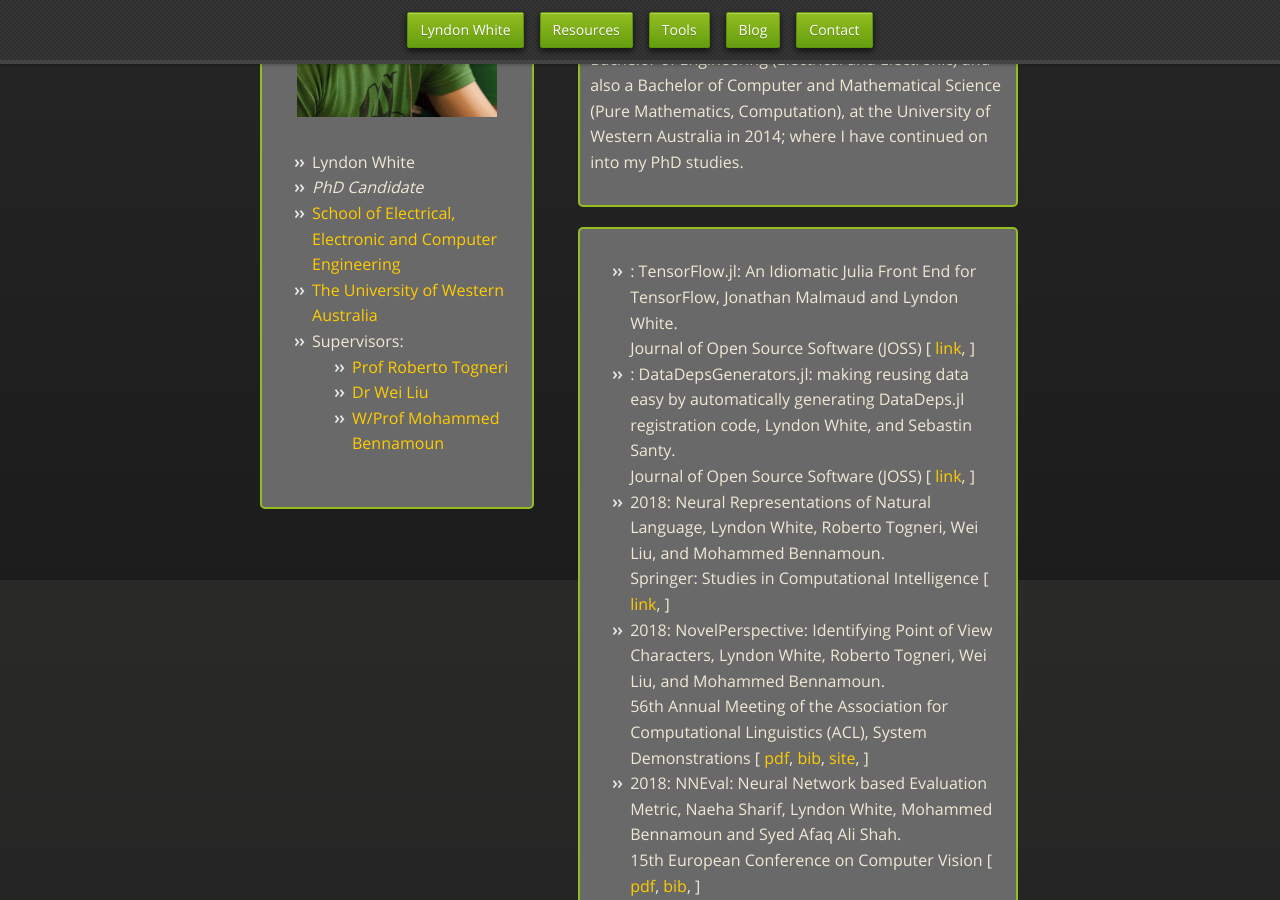
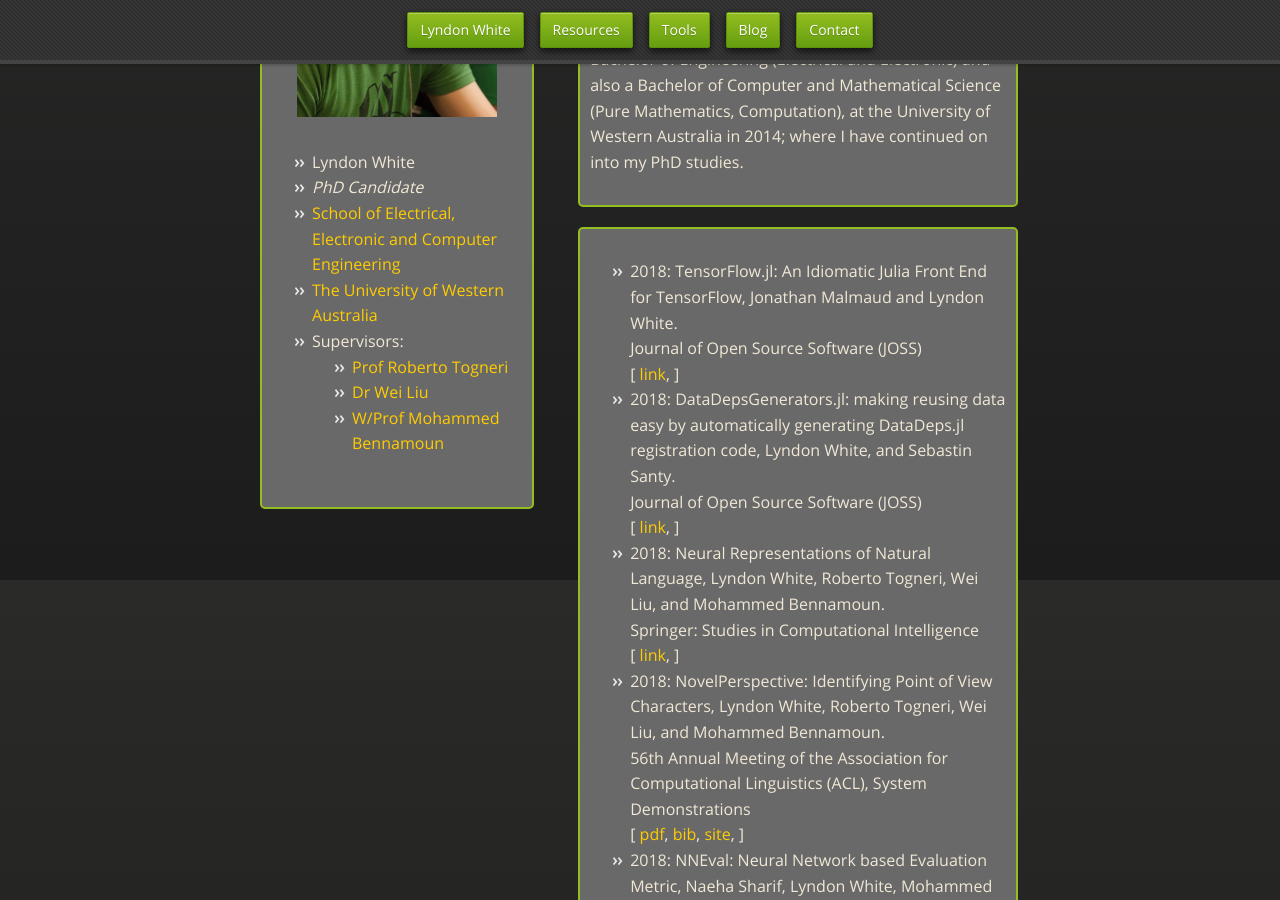
Before and after one commit to oxinabox/oxinabox.github.io, a Jekyll site: the page built from index.html, in a window 1280 px wide and 900 px high, scrolled down 320 px. Built offline with Jekyll 4.4.1, drawn with Linux system fonts in a browser that asks for light colours; nearby versions of some CDN libraries; some web fonts are replaced.

Commit message:
fix updates

```diff
--- a/_data/publications.yml
+++ b/_data/publications.yml
@@ -1,11 +1,13 @@
 - title: "TensorFlow.jl: An Idiomatic Julia Front End for TensorFlow"
   author: Jonathan Malmaud and Lyndon White
   venue: "Journal of Open Source Software (JOSS)"
+  year: 2018
   link: "http://joss.theoj.org/papers/10.21105/joss.01002"
 
 - title: "DataDepsGenerators.jl: making reusing data easy by automatically generating DataDeps.jl registration code"
   author: Lyndon White, and Sebastin Santy
   venue: "Journal of Open Source Software (JOSS)"
+  year: 2018
   link: "http://joss.theoj.org/papers/10.21105/joss.00921"
 
 - title: "Neural Representations of Natural Language"
@@ -13,7 +15,6 @@
   venue: 'Springer: Studies in Computational Intelligence'
   year: 2018
   link: "https://www.springer.com/us/book/9789811300615"
-
 
 - title: "NovelPerspective: Identifying Point of View Characters"
   author: Lyndon White, Roberto Togneri, Wei Liu, and Mohammed Bennamoun
--- a/index.html
+++ b/index.html
@@ -31,7 +31,7 @@ layout: default
         {% for pub in site.data.publications %}
         <li>{{pub.year}}: {{pub.title}}, {{pub.author}}.<br/> {{pub.venue}}
 	    {% if pub.award %} <em> {{pub.award}} </em> {% endif %}
-            <span>
+            <br/> <span>
                 [
                 {% if pub.key %}
                     <a href="{{site.url}}/publications/{{pub.key}}.pdf">pdf</a>,
```
